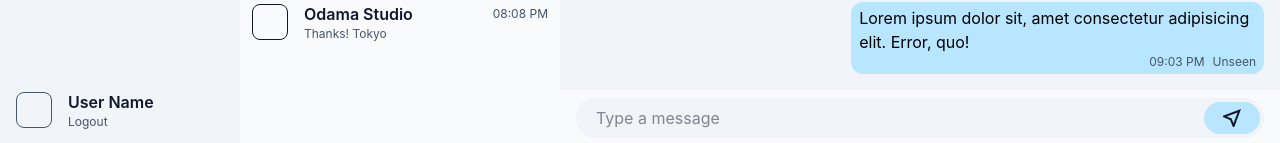
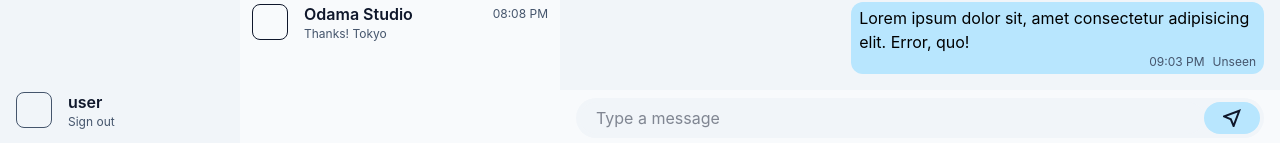
Before and after one commit to dhiman-harsh/Knot-Chat, a React (Vite) app: page / in a window 1280 px wide. Shown: the part 654-797 px from the top of the page. Built offline with nearby package versions, Linux system fonts and the light colour scheme; no server answers; sample sign-in values are in the browser's storage.

Commit message:
minor improvements

```diff
--- a/src/components/UserProfile.jsx
+++ b/src/components/UserProfile.jsx
@@ -1,14 +1,31 @@
 import { useContext } from "react"
 import { ThemeContext } from "../context/ThemeSwitcher"
+import { signOut } from "firebase/auth"
+import { auth } from '../firebase.js'
+import { useNavigate } from "react-router-dom"
+import { AuthContext } from '../context/AuthContextProvider.jsx'
 
 const UserProfile = () => {
+    const { currentUser } = useContext(AuthContext)
+    const username = currentUser.email.split('@')[0]
+    // const navigate = useNavigate()
+    const handleSignOut = () => {
+        signOut(auth)
+            .then(() => {
+                console.log("signed out successfully!")
+                // navigate("/login");
+            })
+            .catch((error) => {
+                console.error("Error signing out: ", error);
+            });
+    }
     const { theme } = useContext(ThemeContext)
     return (
         <div className={`p-2 m-2 rounded-lg cursor-pointer flex gap-4 items-center ${theme == "light" ? 'hover:bg-sky-200' : 'hover:bg-sky-800'}`}>
             <span className={`size-9 border rounded-lg`}></span>
             <div className={`flex flex-col`}>
-                <span className={`font-semibold ${theme == "light" ? 'text-slate-900' : 'text-slate-50'}`}>User Name</span>
-                <span className={`text-xs`}>Logout</span>
+                <span className={`font-semibold ${theme == "light" ? 'text-slate-900' : 'text-slate-50'}`}>{username}</span>
+                <button className={`text-xs w-fit`} onClick={handleSignOut}>Sign out</button>
             </div>
         </div>
     )
--- a/src/pages/Login.jsx
+++ b/src/pages/Login.jsx
@@ -7,7 +7,7 @@ import { auth } from '../firebase.js'
 const Login = () => {
     const navigate = useNavigate()
 
-    const loginUser = () => {
+    const loginUser = (prevState, formData) => {
         const email = formData.get('email')
         const password = formData.get('password')
 
@@ -36,20 +36,20 @@ const Login = () => {
                     </h1>
                     <form className={`space-y-4 md:space-y-6" action="#`} action={formAction}>
                         <div>
-                            <label for="email" className={`block mb-2 text-sm font-medium`}>Your email</label>
+                            <label htmlFor="email" className={`block mb-2 text-sm font-medium`}>Your email</label>
                             <input type="email" name="email" id="email" className={`rounded-lg focus:ring-primary-600 focus:border-primary-600 block w-full p-2.5 border ${theme == "light" ? 'bg-slate-100 border-slate-200' : 'bg-slate-900 border-slate-800'}`} placeholder="name@domain.com" required="" />
                         </div>
                         <div>
-                            <label for="password" className={`block mb-2 text-sm font-medium`}>Password</label>
+                            <label htmlFor="password" className={`block mb-2 text-sm font-medium`}>Password</label>
                             <input type="password" name="password" id="password" placeholder="••••••••" className={`rounded-lg focus:ring-primary-600 focus:border-primary-600 block w-full p-2.5 border ${theme == "light" ? 'bg-slate-100 border-slate-200' : 'bg-slate-900 border-slate-800'}`} required="" />
                         </div>
                         <div className={`flex items-center justify-between`}>
                             <div className={`flex items-start`}>
                                 <div className={`flex items-center h-5`}>
-                                    <input id="remember" aria-describedby="remember" type="checkbox" className={`w-4 h-4 rounded focus:ring-3 focus:ring-primary-300 dark:focus:ring-primary-600 dark:ring-offset-gray-800 ${theme == "light" ? 'bg-slate-100 border-slate-200' : 'bg-slate-900 border-slate-800'}`} required="" />
+                                    <input id="remember" aria-describedby="remember" type="checkbox" className={`w-4 h-4 border border-default-medium rounded-xs bg-neutral-secondary-medium`} required="" />
                                 </div>
                                 <div className={`ml-3 text-sm`}>
-                                    <label for="remember" className={``}>Remember me</label>
+                                    <label htmlFor="remember" className={``}>Remember me</label>
                                 </div>
                             </div>
                             <a href="#" className={`text-sm font-medium text-primary-600 hover:underline dark:text-primary-500 text-sky-600`}>Forgot password?</a>
--- a/src/pages/Signup.jsx
+++ b/src/pages/Signup.jsx
@@ -3,7 +3,6 @@ import { ThemeContext } from "../context/ThemeSwitcher"
 import { Link, useNavigate } from "react-router-dom"
 import { createUserWithEmailAndPassword } from "firebase/auth"
 import { auth } from '../firebase.js'
-// import { auth } from "../firebase.js"
 
 const Signup = () => {
     const navigate = useNavigate()
@@ -14,15 +13,12 @@ const Signup = () => {
         if(mailProvider == 'gmail' || mailProvider == 'outlook' || mailProvider == 'hotmail') {
             createUserWithEmailAndPassword(auth, email, password)
                 .then((userCredential) => {
-                    // Signed up
                     const user = userCredential.user
                     navigate("/")
-                    // ...
                 })
                 .catch((error) => {
                     const errorCode = error.code;
                     const errorMessage = error.message;
-                    // ..
                 });
         }
     }
@@ -52,13 +48,13 @@ const Signup = () => {
                         </div>
                         <div className={`flex items-start`}>
                             <div className={`flex items-center h-5`}>
-                                <input id="terms" aria-describedby="terms" type="checkbox" className={`w-4 h-4 rounded focus:ring-3 focus:ring-primary-300 dark:focus:ring-primary-600 border ${theme == "light" ? 'bg-slate-100 border-slate-200' : 'bg-slate-900 border-slate-800'}`} required="" />
+                                <input id="terms" aria-describedby="terms" type="checkbox" className={`w-4 h-4 border border-default-medium rounded-xs bg-neutral-secondary-medium`} required="" />
                             </div>
                             <div className={`ml-3 text-sm`}>
                                 <label htmlFor="terms" className={`font-light`}>I accept the <a className={`font-medium text-primary-600 hover:underline dark:text-primary-500 text-sky-600`} href="#">Terms and Conditions</a></label>
                             </div>
                         </div>
-                        <button type="submit" className={`w-full bg-primary-600 hover:bg-primary-700 focus:ring-4 focus:outline-none focus:ring-primary-300 font-medium rounded-lg text-sm px-5 py-2.5 text-center dark:bg-primary-600 dark:hover:bg-primary-700 dark:focus:ring-primary-800 bg-sky-600 text-white active:scale-95`}>Create an account</button>
+                        <button type="submit" className={`w-full bg-primary-600 hover:bg-primary-700 focus:ring-4 focus:outline-none focus:ring-primary-300 font-medium rounded-lg text-sm px-5 py-2.5 text-center dark:bg-primary-600 dark:hover:bg-primary-700 dark:focus:ring-primary-800 bg-sky-600 text-white active:scale-95`} disabled={isPending}>Create an account</button>
                         <p className={`text-sm font-light`}>
                             Already have an account? <Link to="/login" className={`font-medium text-primary-600 hover:underline dark:text-primary-500 text-sky-600`}>Login here</Link>
                         </p>
```
